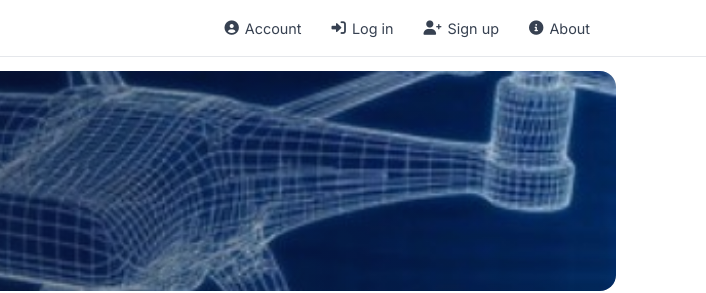
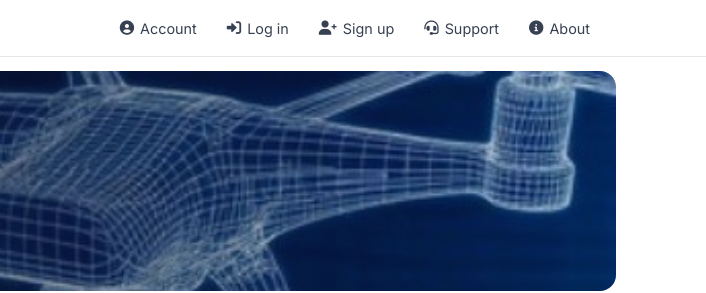
Before and after one commit to manoselvan077bb-alt/dronedealz.in, a plain HTML site: page index.html in a window 1280 px wide. Shown: the top 293 px of the page, 574-1280 px from the left. Drawn offline with Linux system fonts and the light colour scheme.

Commit message:
fix header layout and add support email link

```diff
--- a/index.html
+++ b/index.html
@@ -10,7 +10,7 @@
   <link rel="stylesheet" href="https://cdnjs.cloudflare.com/ajax/libs/font-awesome/6.0.0/css/all.min.css">
 </head>
 <body>
-  <!-- Top Navigation -->
+    <!-- Top Navigation -->
   <header class="navbar">
     <div class="nav-container">
       <div class="logo">
@@ -40,12 +40,17 @@
         <a href="#signup" data-page="signup" class="nav-link">
           <i class="fas fa-user-plus"></i> Sign up
         </a>
+        <a href="mailto:dronedealz8@gmail.com?subject=Support%20request%20from%20DroneDealz.in"
+           class="nav-link">
+          <i class="fas fa-headset"></i> Support
+        </a>
         <a href="#about" data-page="about" class="nav-link">
           <i class="fas fa-info-circle"></i> About
         </a>
       </nav>
     </div>
   </header>
+
 
   <!-- Banner -->
   <section class="banner">
```
